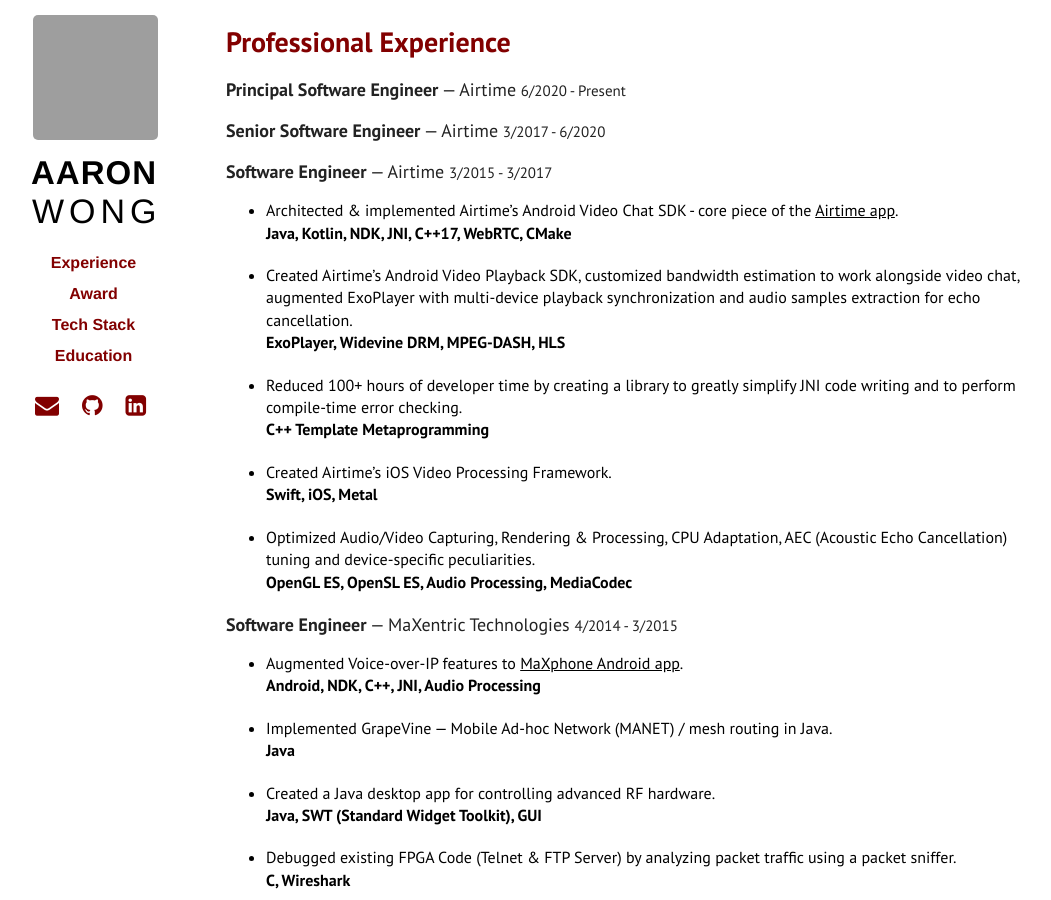
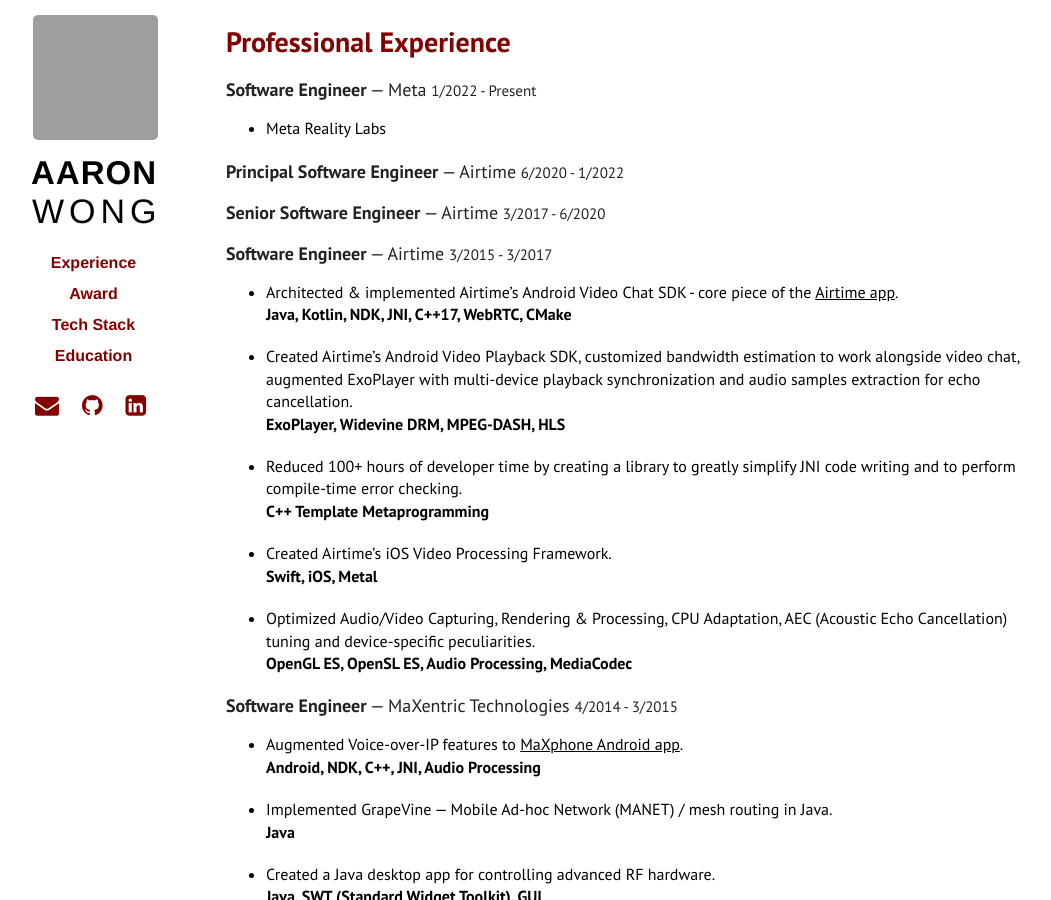
Before and after one commit to aaron112/aaron112.github.io, a Jekyll site: the page built from index.md, in a window 1280 px wide and 900 px high. Shown: the whole window, without its empty margins (24-1075 px from the left). Built offline with Jekyll 4.4.1, drawn with Linux system fonts in a browser that asks for light colours; nearby versions of some CDN libraries; grey boxes are pictures that could not be loaded.

Commit message:
Update index.md

```diff
--- a/index.md
+++ b/index.md
@@ -8,7 +8,11 @@ title: ""
 
 ## Professional Experience
 
-### **Principal Software Engineer** — Airtime <small>6/2020 - Present</small>
+### **Software Engineer** — Meta <small>1/2022 - Present</small>
+
+- Meta Reality Labs
+
+### **Principal Software Engineer** — Airtime <small>6/2020 - 1/2022</small>
 
 ### **Senior Software Engineer** — Airtime <small>3/2017 - 6/2020</small>
 
```
